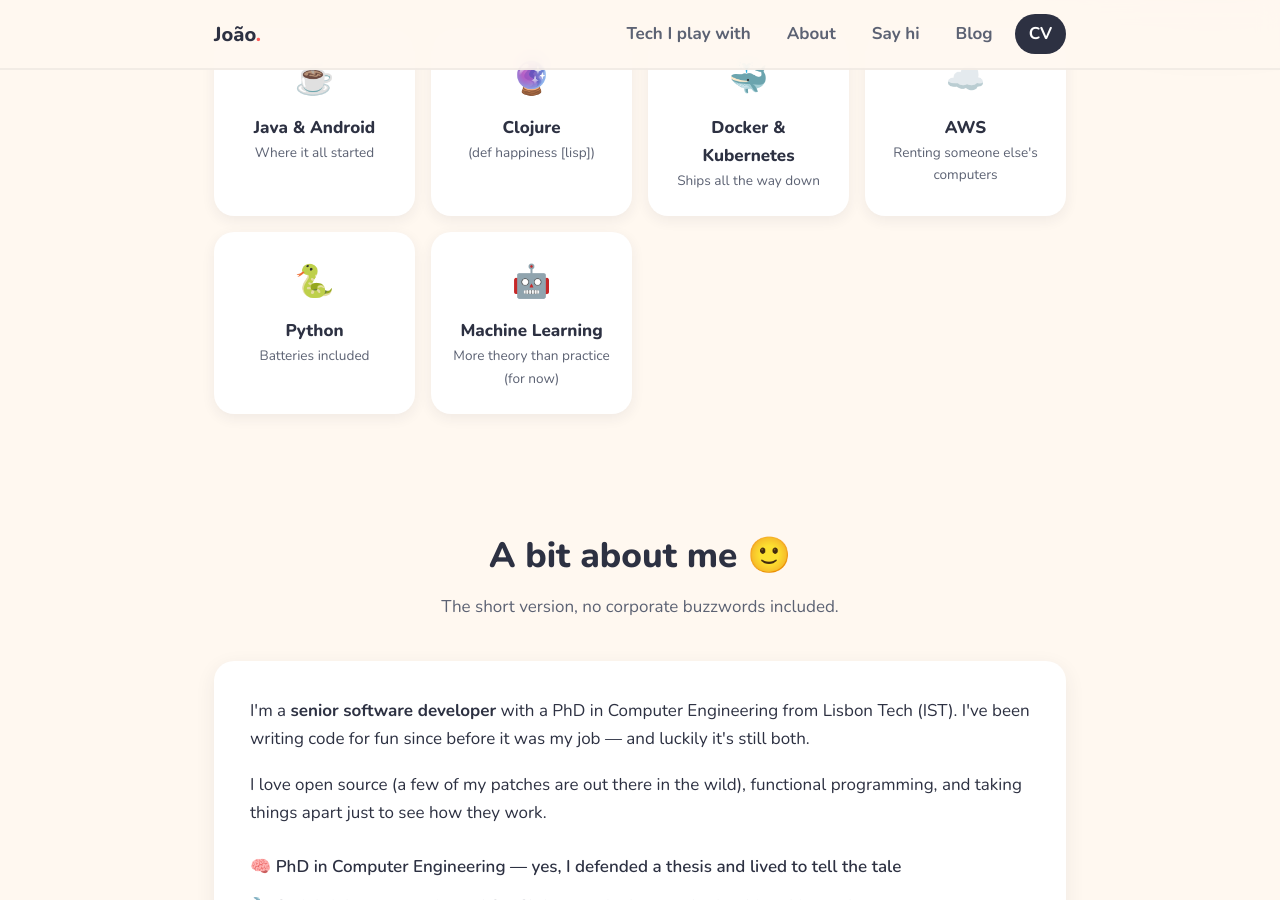
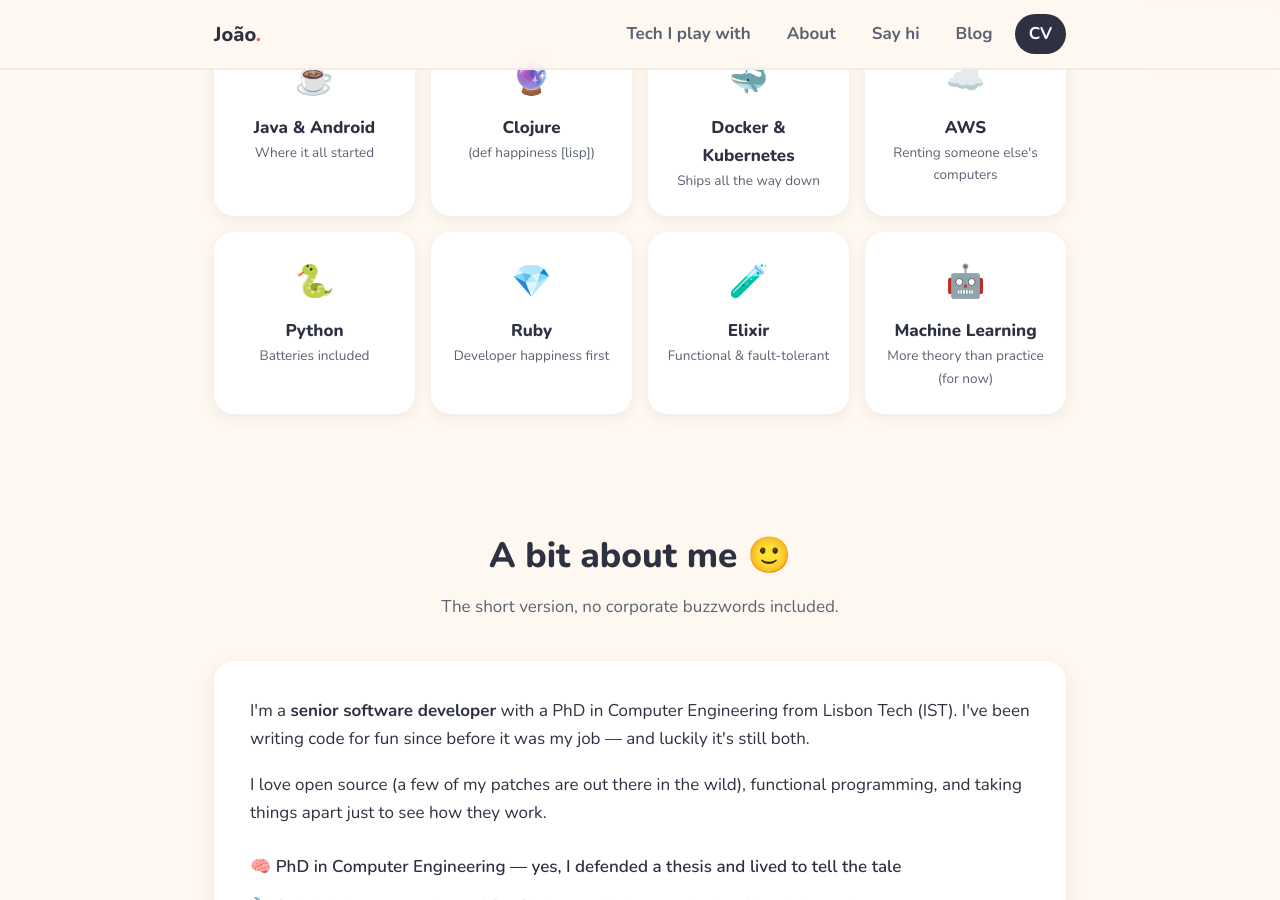
Before and after one commit to joninvski/joninvski.github.io, a Jekyll site: the page built from index.html, in a window 1280 px wide and 900 px high, scrolled down 896 px. Built offline with Jekyll 4.4.1, drawn with Linux system fonts in a browser that asks for light colours.

Commit message:
Add Ruby and Elixir to tech section

```diff
--- a/_includes/portfolio_grid.html
+++ b/_includes/portfolio_grid.html
@@ -8,6 +8,8 @@
             <div class="tech-card"><span class="tech-emoji">🐳</span><div class="tech-name">Docker &amp; Kubernetes</div><div class="tech-note">Ships all the way down</div></div>
             <div class="tech-card"><span class="tech-emoji">☁️</span><div class="tech-name">AWS</div><div class="tech-note">Renting someone else's computers</div></div>
             <div class="tech-card"><span class="tech-emoji">🐍</span><div class="tech-name">Python</div><div class="tech-note">Batteries included</div></div>
+            <div class="tech-card"><span class="tech-emoji">💎</span><div class="tech-name">Ruby</div><div class="tech-note">Developer happiness first</div></div>
+            <div class="tech-card"><span class="tech-emoji">🧪</span><div class="tech-name">Elixir</div><div class="tech-note">Functional &amp; fault-tolerant</div></div>
             <div class="tech-card"><span class="tech-emoji">🤖</span><div class="tech-name">Machine Learning</div><div class="tech-note">More theory than practice (for now)</div></div>
         </div>
     </div>
```
